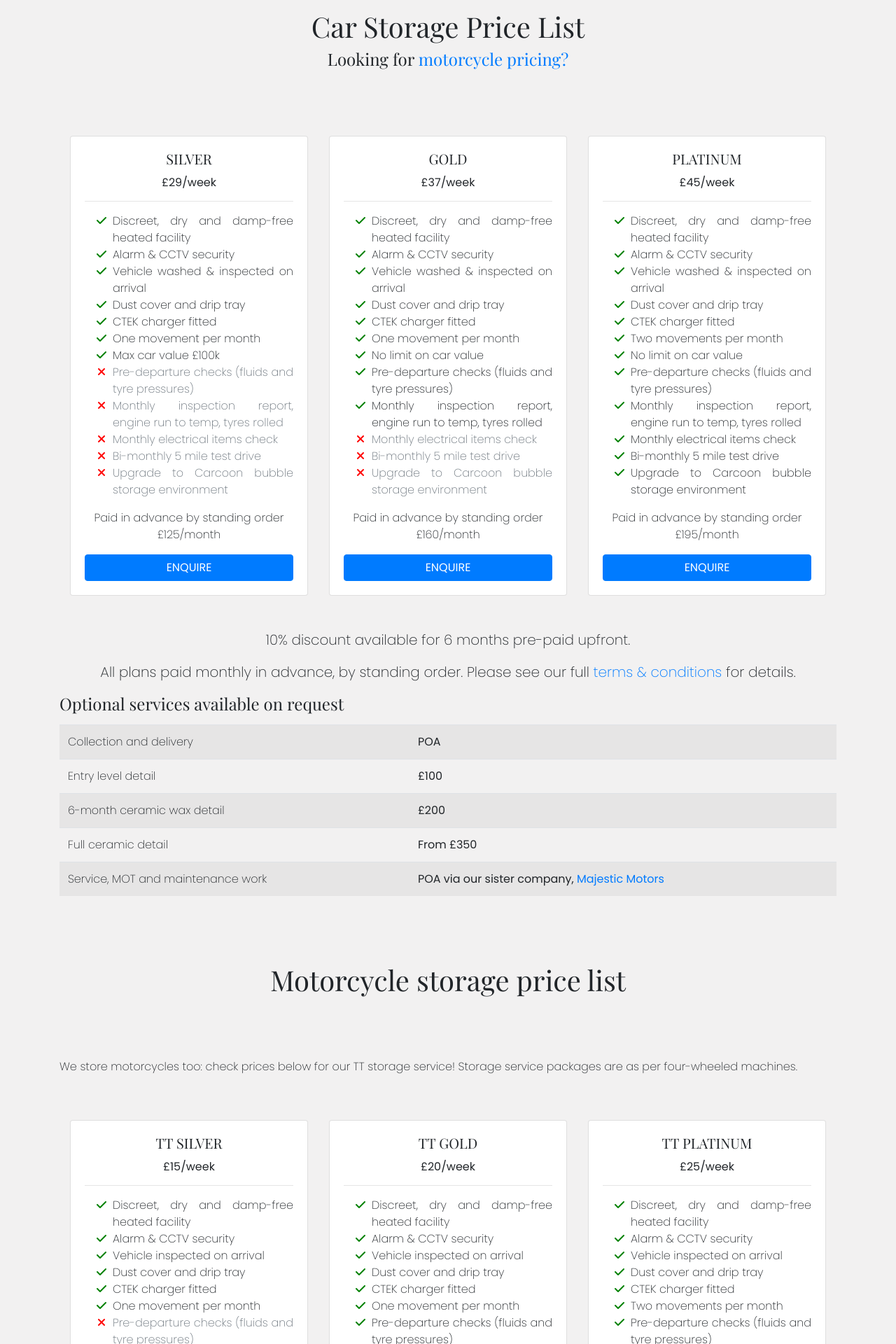
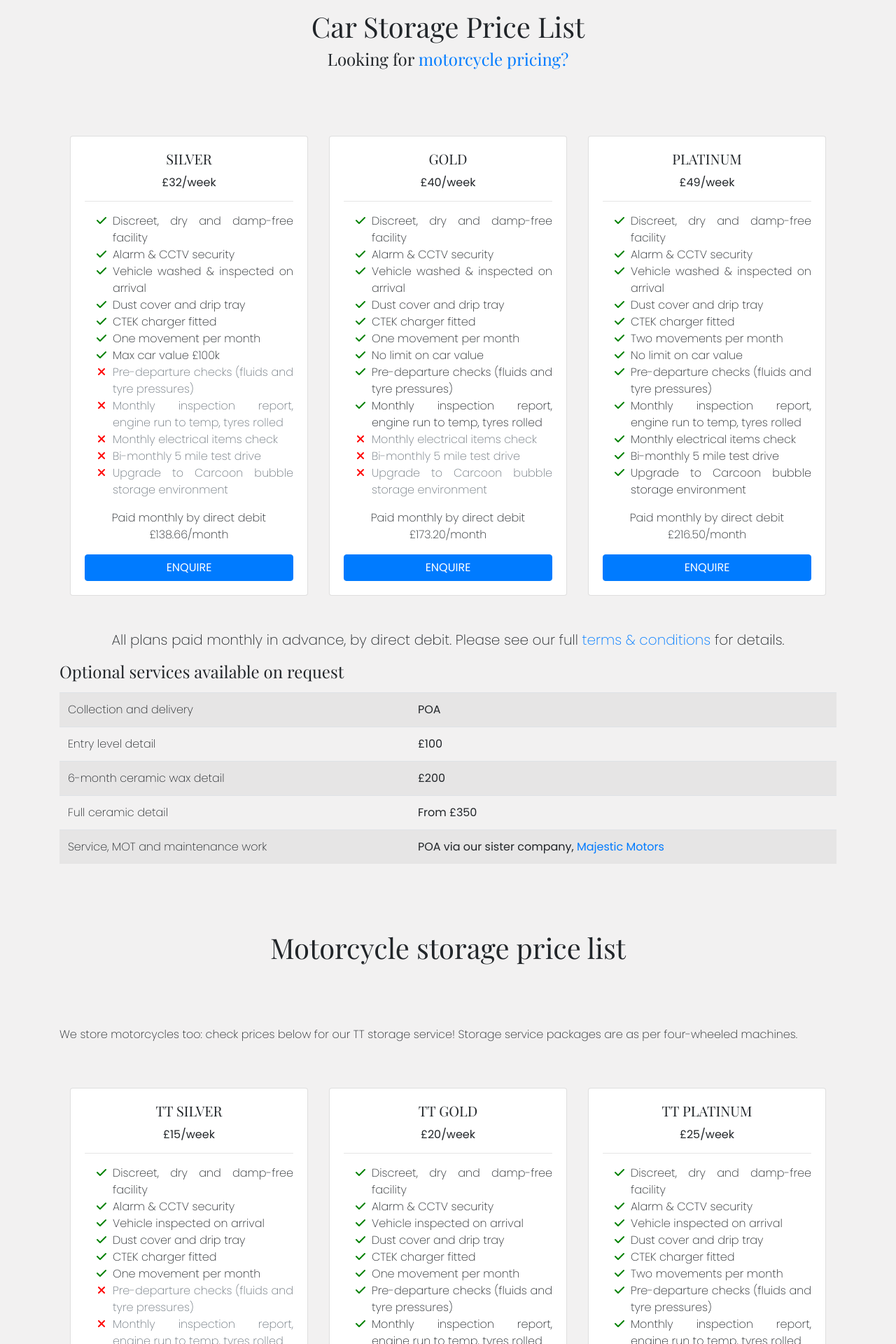
Before and after one commit to scaleupcto/majestic-storage-site, a Jekyll site: the page built from pricelist.html, in a window 1280 px wide. Shown: the part 408-2328 px from the top of the page at 70% size. Built offline with Jekyll 4.4.1, drawn with Linux system fonts in a browser that asks for light colours; nearby versions of some CDN libraries; some of the changed text lies outside the part shown.

Commit message:
Form changes

```diff
--- a/_includes/footer.html
+++ b/_includes/footer.html
@@ -4,15 +4,21 @@
             <h2 class="text-center pb-3">Contact us today to discuss secure storage of your vehicle</h2>
             <div class="row">
                 <div class="col col-lg-6 col-12 pb-5">
-                    <form action="https://formspree.io/admin@majestic-motors.co.uk" method="POST">
+                    <form method="POST" action="https://23ko2jh4la.execute-api.eu-west-1.amazonaws.com/contact">
                         <div class="form-group">
-                            <input type="text" class="form-control" name="customer-name" placeholder="Name">
+                            <input type="text" name="name" class="form-control" placeholder="Name">
+                        </div>
+                        <div class="form-group as">
+                            <input type="text" name="url" class="form-control" placeholder="Url">
                         </div>
                         <div class="form-group">
-                            <input type="email" class="form-control" name="email" placeholder="Email Address">
+                            <input type="email" name="email" class="form-control" placeholder="Email Address">
                         </div>
                         <div class="form-group">
-                            <select class="form-control" name="storage-type">
+                            <input type="text" name="phone" class="form-control" placeholder="Phone number (optional)">
+                        </div>
+                        <div class="form-group">
+                            <select name="service" class="form-control">
                                 <option value="" disabled selected>Choose service</option>
                                 <option>Car storage</option>
                                 <option>Motorbike storage</option>
@@ -20,12 +26,34 @@
                         </div>
                         <div class="form-group">
                             <label for="message">Your message</label>
-                            <textarea class="form-control" id="message" name="customer-message" rows="5"></textarea>
+                            <textarea name="message" class="form-control" id="message" rows="5"></textarea>
                         </div>
                         <input type="hidden" name="_next" value="https://www.majesticcarstorage.co.uk/thanks" />
                         <input type="hidden" name="_subject" value="Storage enquiry" />
                         <button type="submit" class="btn btn-primary"><span class="sr-only">Send</span></button>
                     </form>
+                    <!--<form action="https://formspree.io/admin@majestic-motors.co.uk" method="POST">-->
+                        <!--<div class="form-group">-->
+                            <!--<input type="text" class="form-control" name="customer-name" placeholder="Name">-->
+                        <!--</div>-->
+                        <!--<div class="form-group">-->
+                            <!--<input type="email" class="form-control" name="email" placeholder="Email Address">-->
+                        <!--</div>-->
+                        <!--<div class="form-group">-->
+                            <!--<select class="form-control" name="storage-type">-->
+                                <!--<option value="" disabled selected>Choose service</option>-->
+                                <!--<option>Car storage</option>-->
+                                <!--<option>Motorbike storage</option>-->
+                            <!--</select>-->
+                        <!--</div>-->
+                        <!--<div class="form-group">-->
+                            <!--<label for="message">Your message</label>-->
+                            <!--<textarea class="form-control" id="message" name="customer-message" rows="5"></textarea>-->
+                        <!--</div>-->
+                        <!--<input type="hidden" name="_next" value="https://www.majesticcarstorage.co.uk/thanks" />-->
+                        <!--<input type="hidden" name="_subject" value="Storage enquiry" />-->
+                        <!--<button type="submit" class="btn btn-primary"><span class="sr-only">Send</span></button>-->
+                    <!--</form>-->
                 </div>
                 <div class="col col-lg-6 col-12 pb-5">
                     <div class="fb-page" data-href="https://www.facebook.com/Majesticmotorsltd" data-tabs="timeline" data-width="500" data-height="600" data-small-header="true" data-adapt-container-width="true" data-hide-cover="false" data-show-facepile="false"><blockquote cite="https://www.facebook.com/Majesticmotorsltd" class="fb-xfbml-parse-ignore"><a href="https://www.facebook.com/Majesticmotorsltd">Majestic Motors</a></blockquote></div>
--- a/css/site.scss
+++ b/css/site.scss
@@ -405,3 +405,7 @@ footer {
 .fa-check:before {
    color: green;
  }
+
+.as {
+  display: none;
+}
--- a/how.html
+++ b/how.html
@@ -28,7 +28,7 @@ redirect_from: /how/
         <h3>3. <em>Maintenance</em></h3>
         <p>Optionally, monthly check over for any drips or leaks and fluid levels checked, engine run to temperature, tyres rolled. Bimonthly road test (weather permitting), all electrical items functional check</p>
         <h3>4. <em>Removals</em></h3>
-        <p>Cars may be removed for use at any time during storage term with 7 days prior notice. One movement is included per month: additional removals are charged a £5 admin fee per movement. Collections are also from our main workshop.</p>
+        <p>Cars may be removed for use at any time during storage term with 7 days prior notice. One movement is included per month: additional removals are charged a £15 admin fee per movement. Collections are also from our main workshop.</p>
         <p>Gold and Platinum packages include pre-departure check, including fluid levels and tyre pressures.</p>
 
         <p>Minimum storage term is three months. Payment is by direct debit. </p>
--- a/pricelist.html
+++ b/pricelist.html
@@ -23,13 +23,6 @@ redirect_from: /prices/
             <h4>Looking for <a href="#motorcycles">motorcycle pricing?</a></h4>
         </div>
 
-        <!--<h3><em>Silver</em> - £25 Per Week</h3>-->
-        <!--<p>Vehicle stored in fully alarmed and CCTV protected, dry, damp-free premises. Vehicle inspected on arrival, fitted with dust cover, drip tray underneath.</p>-->
-        <!--<h3><em>Gold</em> - £35 Per Week</h3>-->
-        <!--<p>Vehicle stored in fully alarmed and CCTV protected, dry, damp free premises. Vehicle inspected on arrival, fitted with dust cover, drip tray underneath. Battery conditioner fitted. Monthly check over for drips or leaks and fluid levels checked*, engine run to temperature, tyres rolled. Pre-departure check, including fluid levels and tyre pressures.</p>-->
-        <!--<h3><em>Platinum</em>- £45 Per Week</h3>-->
-        <!--<p>Vehicle stored in fully alarmed and CCTV protected, dry, damp free premises. Vehicle inspected on arrival, and moved in to Carcoon storage bay, drip tray underneath. Battery conditioner fitted. Monthly check over for any drips or leaks and fluid levels checked*, engine run to temperature, tyres rolled. Bimonthly road test (weather permitting), all electrical items functional check. Pre-departure check, including fluid levels and tyre pressures.</p>-->
-
 
         <section class="pricing py-5">
             <div class="container">
@@ -39,10 +32,10 @@ redirect_from: /prices/
                         <div class="card mb-5 mb-lg-0">
                             <div class="card-body">
                                 <h5 class="card-title text-uppercase text-center">Silver</h5>
-                                <h6 class="card-price text-center">£29<span class="period">/week</span></h6>
+                                <h6 class="card-price text-center">£32<span class="period">/week</span></h6>
                                 <hr>
                                 <ul class="fa-ul">
-                                    <li><span class="fa-li"><i class="fas fa-check"></i></span>Discreet, dry and damp-free heated facility</li>
+                                    <li><span class="fa-li"><i class="fas fa-check"></i></span>Discreet, dry and damp-free facility</li>
                                     <li><span class="fa-li"><i class="fas fa-check"></i></span>Alarm &amp CCTV security</li>
                                     <li><span class="fa-li"><i class="fas fa-check"></i></span>Vehicle washed &amp inspected on arrival</li>
                                     <li><span class="fa-li"><i class="fas fa-check"></i></span>Dust cover and drip tray</li>
@@ -55,7 +48,7 @@ redirect_from: /prices/
                                     <li class="text-muted"><span class="fa-li"><i class="fas fa-times"></i></span>Bi-monthly 5 mile test drive</li>
                                     <li class="text-muted"><span class="fa-li"><i class="fas fa-times"></i></span>Upgrade to Carcoon bubble storage environment</li>
                                 </ul>
-                                <p class="text-center">Paid in advance by standing order £125/month</p>
+                                <p class="text-center">Paid monthly by direct debit £138.66/month</p>
                                 <a href="/contact" class="btn btn-block btn-primary text-uppercase">Enquire</a>
                             </div>
                         </div>
@@ -65,10 +58,10 @@ redirect_from: /prices/
                         <div class="card mb-5 mb-lg-0">
                             <div class="card-body">
                                 <h5 class="card-title text-uppercase text-center">Gold</h5>
-                                <h6 class="card-price text-center">£37<span class="period">/week</span></h6>
+                                <h6 class="card-price text-center">£40<span class="period">/week</span></h6>
                                 <hr>
                                 <ul class="fa-ul">
-                                    <li><span class="fa-li"><i class="fas fa-check"></i></span>Discreet, dry and damp-free heated facility</li>
+                                    <li><span class="fa-li"><i class="fas fa-check"></i></span>Discreet, dry and damp-free facility</li>
                                     <li><span class="fa-li"><i class="fas fa-check"></i></span>Alarm &amp CCTV security</li>
                                     <li><span class="fa-li"><i class="fas fa-check"></i></span>Vehicle washed &amp inspected on arrival</li>
                                     <li><span class="fa-li"><i class="fas fa-check"></i></span>Dust cover and drip tray</li>
@@ -81,7 +74,7 @@ redirect_from: /prices/
                                     <li class="text-muted"><span class="fa-li"><i class="fas fa-times"></i></span>Bi-monthly 5 mile test drive</li>
                                     <li class="text-muted"><span class="fa-li"><i class="fas fa-times"></i></span>Upgrade to Carcoon bubble storage environment</li>
                                 </ul>
-                                <p class="text-center">Paid in advance by standing order £160/month</p>
+                                <p class="text-center">Paid monthly by direct debit £173.20/month</p>
                                 <a href="/contact" class="btn btn-block btn-primary text-uppercase">Enquire</a>
                             </div>
                         </div>
@@ -91,10 +84,10 @@ redirect_from: /prices/
                         <div class="card">
                             <div class="card-body">
                                 <h5 class="card-title text-uppercase text-center">Platinum</h5>
-                                <h6 class="card-price text-center">£45<span class="period">/week</span></h6>
+                                <h6 class="card-price text-center">£49<span class="period">/week</span></h6>
                                 <hr>
                                 <ul class="fa-ul">
-                                    <li><span class="fa-li"><i class="fas fa-check"></i></span>Discreet, dry and damp-free heated facility</li>
+                                    <li><span class="fa-li"><i class="fas fa-check"></i></span>Discreet, dry and damp-free facility</li>
                                     <li><span class="fa-li"><i class="fas fa-check"></i></span>Alarm &amp CCTV security</li>
                                     <li><span class="fa-li"><i class="fas fa-check"></i></span>Vehicle washed &amp inspected on arrival</li>
                                     <li><span class="fa-li"><i class="fas fa-check"></i></span>Dust cover and drip tray</li>
@@ -107,7 +100,7 @@ redirect_from: /prices/
                                     <li><span class="fa-li"><i class="fas fa-check"></i></span>Bi-monthly 5 mile test drive</li>
                                     <li><span class="fa-li"><i class="fas fa-check"></i></span>Upgrade to Carcoon bubble storage environment</li>
                                 </ul>
-                                <p class="text-center">Paid in advance by standing order £195/month</p>
+                                <p class="text-center">Paid monthly by direct debit £216.50/month</p>
                                 <a href="/contact" class="btn btn-block btn-primary text-uppercase">Enquire</a>
                             </div>
                         </div>
@@ -116,8 +109,7 @@ redirect_from: /prices/
             </div>
         </section>
 
-        <p class="lead text-center">10% discount available for 6 months pre-paid upfront.</p>
-        <p class="lead text-center">All plans paid monthly in advance, by standing order. Please see our full <a href="/terms">terms &amp; conditions</a> for details.</p>
+        <p class="lead text-center">All plans paid monthly in advance, by direct debit. Please see our full <a href="/terms">terms &amp; conditions</a> for details.</p>
 
         <h3 class="my-3">Optional services available on request</h3>
         <table class="table table-striped">
@@ -162,7 +154,7 @@ redirect_from: /prices/
                                 <h6 class="card-price text-center">£15<span class="period">/week</span></h6>
                                 <hr>
                                 <ul class="fa-ul">
-                                    <li><span class="fa-li"><i class="fas fa-check"></i></span>Discreet, dry and damp-free heated facility</li>
+                                    <li><span class="fa-li"><i class="fas fa-check"></i></span>Discreet, dry and damp-free facility</li>
                                     <li><span class="fa-li"><i class="fas fa-check"></i></span>Alarm &amp CCTV security</li>
                                     <li><span class="fa-li"><i class="fas fa-check"></i></span>Vehicle inspected on arrival</li>
                                     <li><span class="fa-li"><i class="fas fa-check"></i></span>Dust cover and drip tray</li>
@@ -174,7 +166,7 @@ redirect_from: /prices/
                                     <li class="text-muted"><span class="fa-li"><i class="fas fa-times"></i></span>Bi-monthly 5 mile test drive</li>
                                     <li class="text-muted"><span class="fa-li"><i class="fas fa-times"></i></span>Upgrade to Carcoon bubble storage environment</li>
                                 </ul>
-                                <p class="text-center">Paid in advance by standing order £65/month</p>
+                                <p class="text-center">Paid in advance by direct debit £65/month</p>
                                 <a href="#" class="btn btn-block btn-primary text-uppercase">Enquire</a>
                             </div>
                         </div>
@@ -187,7 +179,7 @@ redirect_from: /prices/
                                 <h6 class="card-price text-center">£20<span class="period">/week</span></h6>
                                 <hr>
                                 <ul class="fa-ul">
-                                    <li><span class="fa-li"><i class="fas fa-check"></i></span>Discreet, dry and damp-free heated facility</li>
+                                    <li><span class="fa-li"><i class="fas fa-check"></i></span>Discreet, dry and damp-free facility</li>
                                     <li><span class="fa-li"><i class="fas fa-check"></i></span>Alarm &amp CCTV security</li>
                                     <li><span class="fa-li"><i class="fas fa-check"></i></span>Vehicle inspected on arrival</li>
                                     <li><span class="fa-li"><i class="fas fa-check"></i></span>Dust cover and drip tray</li>
@@ -199,7 +191,7 @@ redirect_from: /prices/
                                     <li class="text-muted"><span class="fa-li"><i class="fas fa-times"></i></span>Bi-monthly 5 mile test drive</li>
                                     <li class="text-muted"><span class="fa-li"><i class="fas fa-times"></i></span>Upgrade to Carcoon bubble storage environment</li>
                                 </ul>
-                                <p class="text-center">Paid in advance by standing order £86/month</p>
+                                <p class="text-center">Paid in advance by direct debit £86/month</p>
                                 <a href="#" class="btn btn-block btn-primary text-uppercase">Enquire</a>
                             </div>
                         </div>
@@ -212,7 +204,7 @@ redirect_from: /prices/
                                 <h6 class="card-price text-center">£25<span class="period">/week</span></h6>
                                 <hr>
                                 <ul class="fa-ul">
-                                    <li><span class="fa-li"><i class="fas fa-check"></i></span>Discreet, dry and damp-free heated facility</li>
+                                    <li><span class="fa-li"><i class="fas fa-check"></i></span>Discreet, dry and damp-free facility</li>
                                     <li><span class="fa-li"><i class="fas fa-check"></i></span>Alarm &amp CCTV security</li>
                                     <li><span class="fa-li"><i class="fas fa-check"></i></span>Vehicle inspected on arrival</li>
                                     <li><span class="fa-li"><i class="fas fa-check"></i></span>Dust cover and drip tray</li>
@@ -224,7 +216,7 @@ redirect_from: /prices/
                                     <li><span class="fa-li"><i class="fas fa-check"></i></span>Bi-monthly 5 mile test drive</li>
                                     <li><span class="fa-li"><i class="fas fa-check"></i></span>Upgrade to Carcoon bubble storage environment</li>
                                 </ul>
-                                <p class="text-center">Paid in advance by standing order £108/month</p>
+                                <p class="text-center">Paid in advance by direct debit £108/month</p>
                                 <a href="#" class="btn btn-block btn-primary text-uppercase">Enquire</a>
                             </div>
                         </div>
@@ -233,8 +225,7 @@ redirect_from: /prices/
             </div>
         </section>
 
-        <p class="lead text-center">10% discount available for 6 months pre-paid upfront.</p>
-        <p class="lead text-center">All plans paid monthly in advance, by standing order. Please see our full <a href="/terms">terms &amp; conditions</a> for details.</p>
+        <p class="lead text-center">All plans paid monthly in advance, by direct debit. Please see our full <a href="/terms">terms &amp; conditions</a> for details.</p>
 
     </div>
 
```
